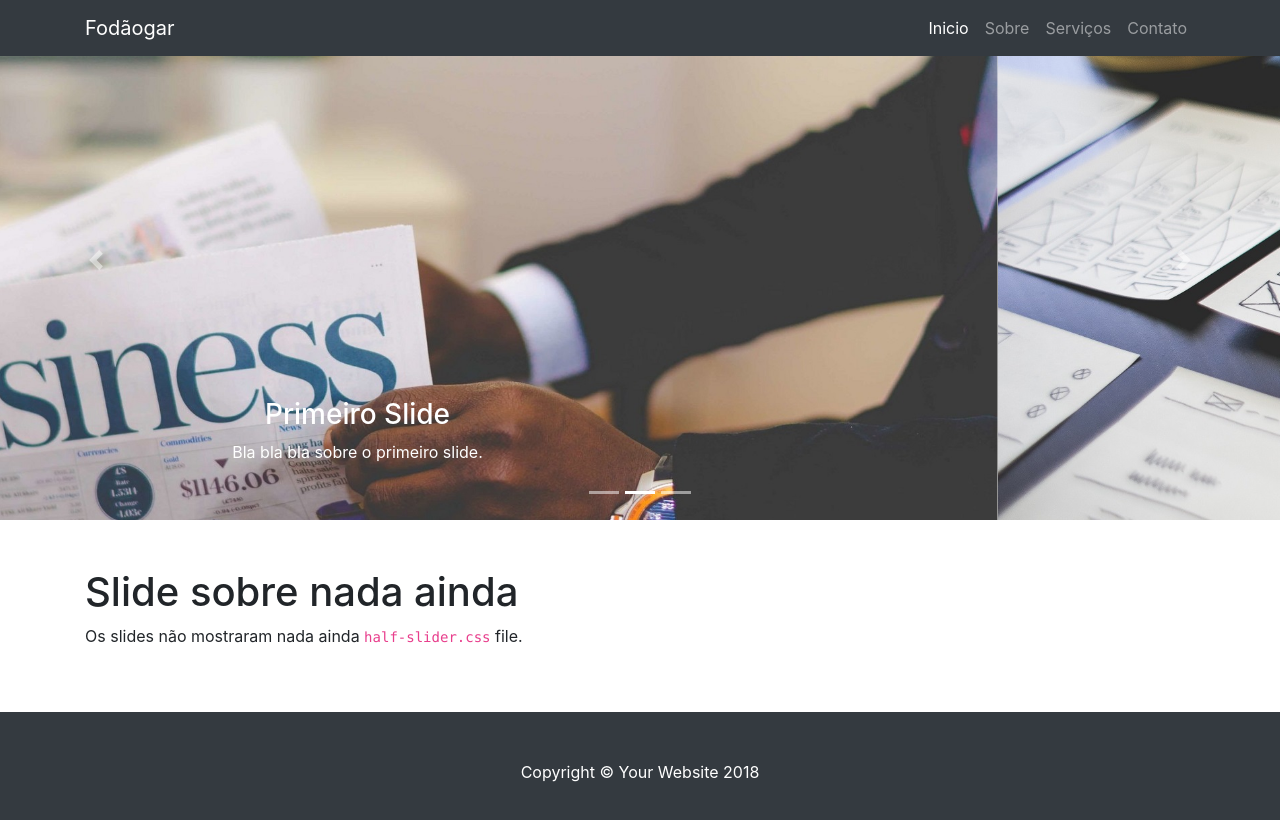
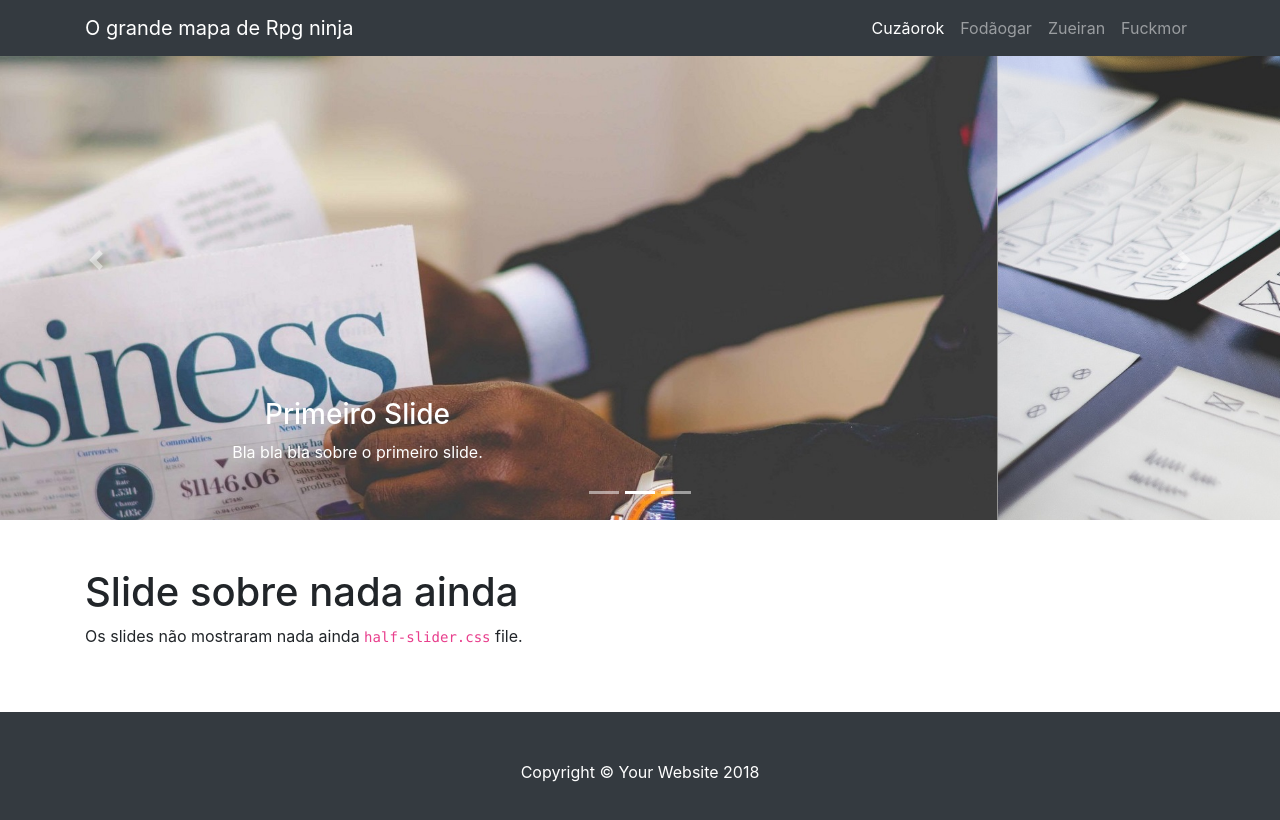
Before and after one commit to breno00/trabalho, a website: page index.html in a window 1280 px wide. Drawn offline with Linux system fonts and the light colour scheme.

Commit message:
v1.3
mudei os nomes

```diff
--- a/index.html
+++ b/index.html
@@ -8,7 +8,7 @@
     <meta name="description" content="">
     <meta name="author" content="">
 
-    <title>Empresa de Fodãogar.</title>
+    <title>O grande mapa de Rpg ninja</title>
 
     <!-- Bootstrap core CSS -->
     <link href="vendor/bootstrap/css/bootstrap.min.css" rel="stylesheet">
@@ -23,25 +23,25 @@
     <!-- Navigation -->
     <nav class="navbar navbar-expand-lg navbar-dark bg-dark fixed-top">
       <div class="container">
-        <a class="navbar-brand" href="#">Fodãogar</a>
+        <a class="navbar-brand" href="#">O grande mapa de Rpg ninja</a>
         <button class="navbar-toggler" type="button" data-toggle="collapse" data-target="#navbarResponsive" aria-controls="navbarResponsive" aria-expanded="false" aria-label="Toggle navigation">
           <span class="navbar-toggler-icon"></span>
         </button>
         <div class="collapse navbar-collapse" id="navbarResponsive">
           <ul class="navbar-nav ml-auto">
             <li class="nav-item active">
-              <a class="nav-link" href="#">Inicio
+              <a class="nav-link" href="#">Cuzãorok
                 <span class="sr-only">(current)</span>
               </a>
             </li>
             <li class="nav-item">
-              <a class="nav-link" href="#">Sobre</a>
+              <a class="nav-link" href="#">Fodãogar</a>
             </li>
             <li class="nav-item">
-              <a class="nav-link" href="#">Serviços</a>
+              <a class="nav-link" href="#">Zueiran</a>
             </li>
             <li class="nav-item">
-              <a class="nav-link" href="#">Contato</a>
+              <a class="nav-link" href="#">Fuckmor</a>
             </li>
           </ul>
         </div>
```
